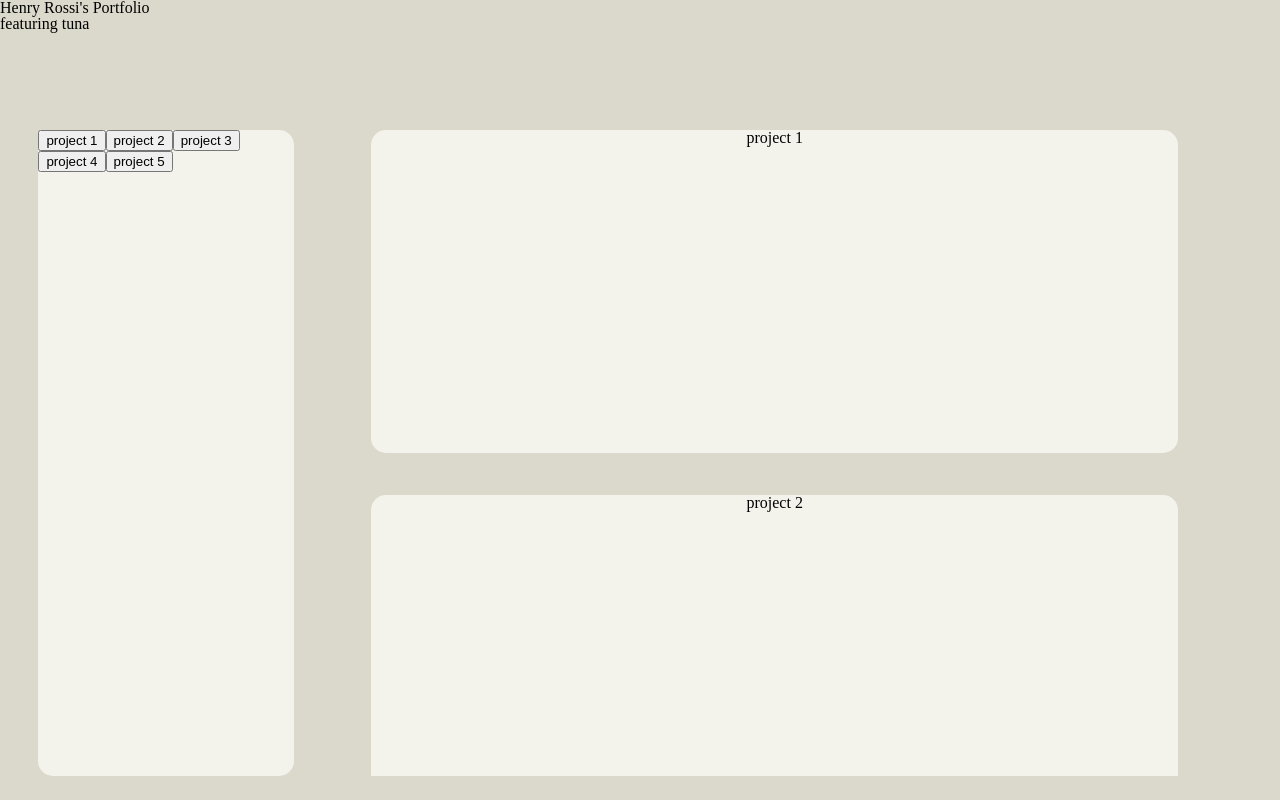
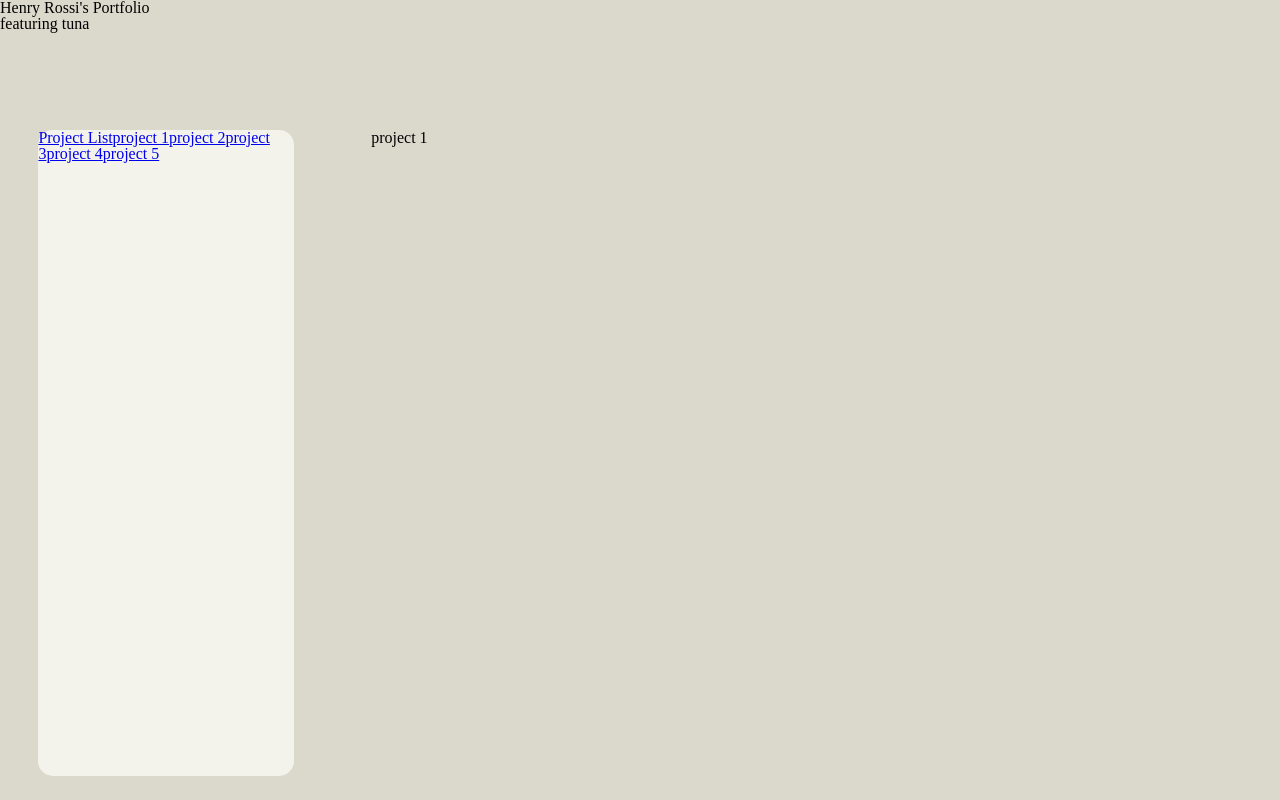
Before and after one commit to henryrossi/portfolio, a React app: page /1 in a window 1280 px wide. Built offline with nearby package versions, Linux system fonts and the light colour scheme; the HTML template or start-up script is replaced by a standard one.

Commit message:
simple routing implemented

```diff
--- /dev/null
+++ b/src/error-page.tsx
@@ -0,0 +1,26 @@
+import * as React from "react";
+import { useRouteError, isRouteErrorResponse } from "react-router-dom";
+
+export default function ErrorPage() {
+    const error = useRouteError();
+    let errorMessage: string;
+
+    if (isRouteErrorResponse(error)) {
+        errorMessage = error.statusText;
+    } else if (error instanceof Error) {
+        errorMessage = error.message;
+    } else {
+        console.log(error);
+        errorMessage = 'Unkown error';
+    }
+
+    return (
+        <div>
+            <h1>Oops!</h1>
+            <p>Sorry, an unexpected error has occurred.</p>
+            <p>
+                <i>{errorMessage}</i>
+            </p>
+        </div>
+  );
+}
--- a/src/index.tsx
+++ b/src/index.tsx
@@ -1,9 +1,38 @@
+import * as React from 'react';
 import { createRoot } from 'react-dom/client';
-import * as React from 'react';
+import { createBrowserRouter, RouterProvider } from 'react-router-dom';
 import './reset.css';
 import './style.css';
+import Portfolio, { loader as portfolioLoader } from './portfolio';
+import ProjectList, { loader as projectListLoader } from './project-list';
+import Project, { loader as projectLoader } from './project';
+import ErrorPage from './error-page';
 
-const projectList = ["project 1", "project 2", "project 3", "project 4", "project 5"]
+const router = createBrowserRouter([
+    {
+        path: "/",
+        element: <Portfolio />,
+        errorElement: <ErrorPage />,
+        loader: portfolioLoader,
+        children: [
+            {
+                errorElement: <ErrorPage />,
+                children: [
+                    {
+                        index: true,
+                        element: <ProjectList />,
+                        loader: projectListLoader
+                    },
+                    {
+                        path: "/:project",
+                        element: <Project />,
+                        loader: projectLoader
+                    },
+                ]
+            }
+        ],
+    }
+]);
 
 const reactEntry = document.createElement('div');
 reactEntry.id = 'root';
@@ -12,17 +41,6 @@ document.body.appendChild(reactEntry);
 const root = createRoot(reactEntry);
 root.render(
     <React.StrictMode>
-        <div className="page">
-            <div className="banner">
-                <h1>Henry Rossi's Portfolio</h1>
-                <p>featuring tuna</p>
-            </div>
-            <div className="side-menu">
-                {projectList.map(proj => <button key={proj + " button"} className="">{proj}</button>)}
-            </div>
-            <div className="projects">
-                {projectList.map(proj => <div key={proj} className="project">{proj}</div>)}
-            </div>
-        </div>
+        <RouterProvider router={router} />
     </React.StrictMode>
 );
--- /dev/null
+++ b/src/portfolio.tsx
@@ -0,0 +1,33 @@
+import * as React from "react";
+import { Outlet, useLoaderData, Link } from "react-router-dom";
+import getProjects from "./projects";
+
+export function loader() {
+    return getProjects();
+}
+
+export default function Portfolio() {
+    const projects = useLoaderData() as string[];
+
+    return (
+        <div className="page">
+            <div className="banner">
+                <h1>Henry Rossi's Portfolio</h1>
+                <p>featuring tuna</p>
+            </div>
+            <div className="side-menu">
+                <Link to="">Project List</Link>
+                {
+                    projects.map(
+                            proj => <Link key={proj + " button"} to={proj.split(" ")[1]}>
+                                {proj}
+                            </Link>
+                        )
+                }
+            </div>
+            <div className="projects">
+                <Outlet />
+            </div>
+        </div>
+    );
+}
--- /dev/null
+++ b/src/project-list.tsx
@@ -0,0 +1,21 @@
+import * as React from "react";
+import { Outlet, useLoaderData } from "react-router-dom";
+import getProjects from "./projects";
+
+export function loader() {
+    return getProjects();
+}
+
+export default function ProjectList() {
+    const projects = useLoaderData() as string[];
+
+    return (
+        <>
+            {projects.map(proj =>
+                <div key={proj} className="project">
+                    {proj}
+                </div>
+            )}
+        </>
+    );
+}
--- /dev/null
+++ b/src/project.tsx
@@ -0,0 +1,23 @@
+import * as React from "react";
+import { Outlet, useLoaderData } from "react-router-dom";
+import type { Params } from "react-router-dom";
+import getProjects from "./projects";
+
+export function loader({ params }: { params: Params<"project">}) {
+    const project = getProjects().find(
+            proj => proj.split(" ")[1] == params.project
+        );
+    if (!project) {
+        throw new Response("", {
+            status: 404,
+            statusText: "Not Found",
+        });
+    }
+    return project;
+}
+
+export default function Project() {
+    const project = useLoaderData() as string;
+
+    return <p>{project}</p>
+}
--- /dev/null
+++ b/src/projects.ts
@@ -0,0 +1,5 @@
+const projectList = ["project 1", "project 2", "project 3", "project 4", "project 5"];
+
+export default function getProjects() {
+    return projectList;
+}
--- a/webpack.config.js
+++ b/webpack.config.js
@@ -17,6 +17,9 @@ module.exports = {
     filename: 'bundle.js',
     path: path.resolve(__dirname, 'dist'),
     clean: true,
+  },
+  devServer: {
+    historyApiFallback: true,
   },
   resolve: {
     extensions: ['.tsx', '.ts', '.js'],
```
